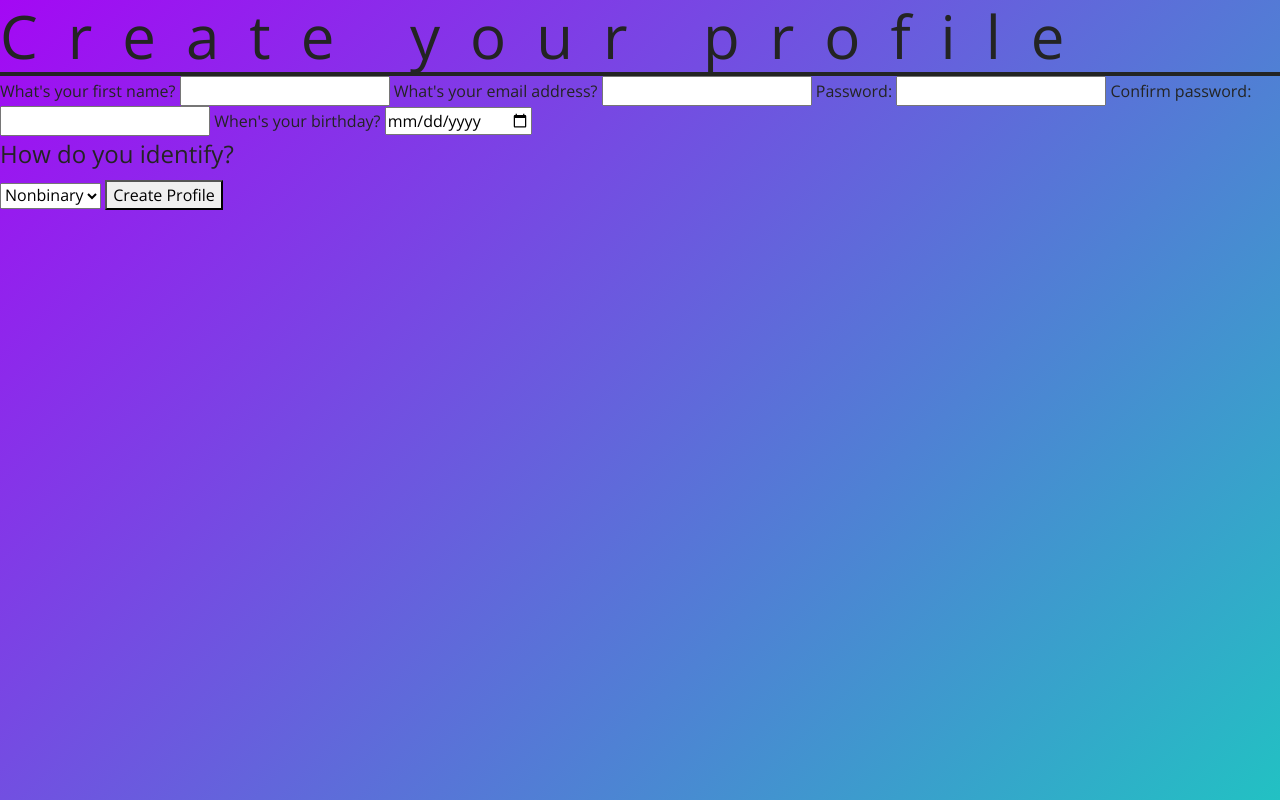
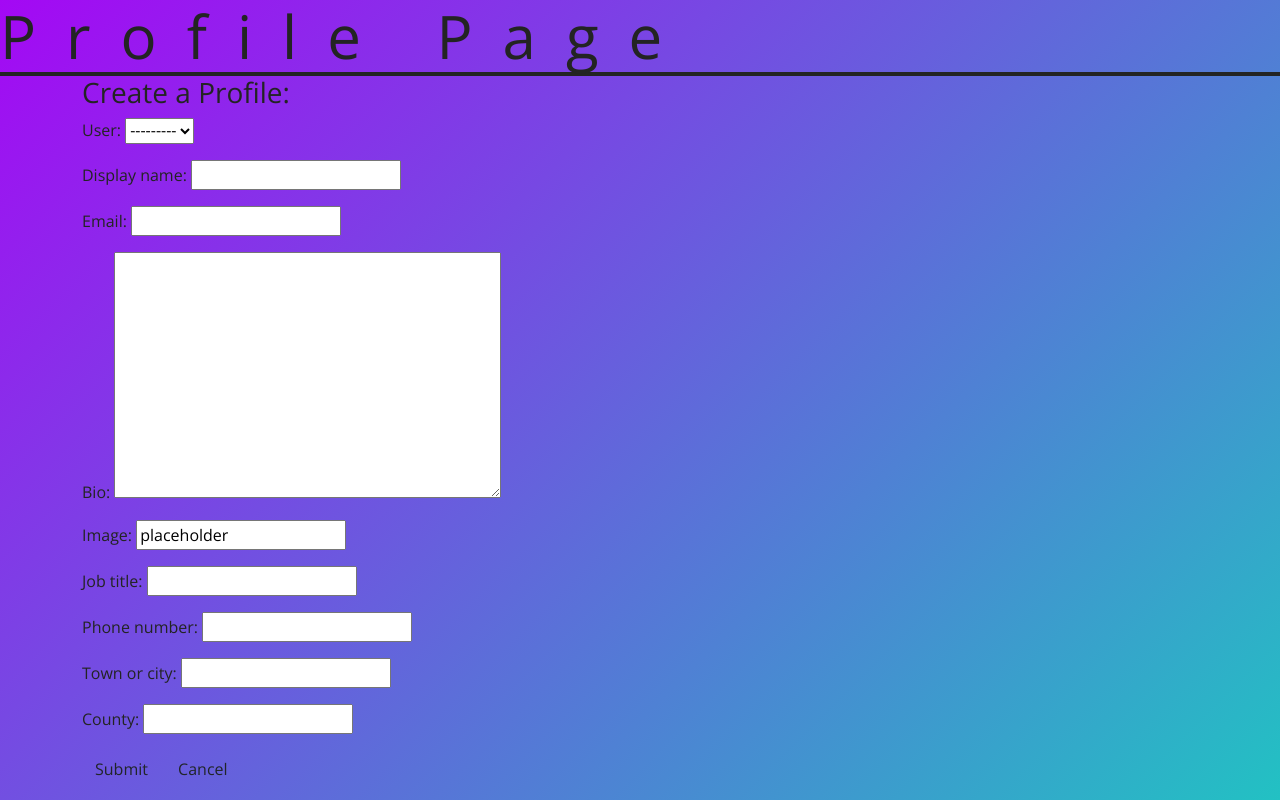
Before and after one commit to lexach91/DateLoc, a Django app: template profiles/templates/profiles/create_profile.html in a window 1280 px wide. Run offline with Django 3.2, Linux system fonts and the light colour scheme; the template is opened without the code that fills it: values that come from a table or form of the project are taken from there, others are empty.

Commit message:
Addprofile page useer only sees their profile

```diff
--- a/profiles/templates/profiles/create_profile.html
+++ b/profiles/templates/profiles/create_profile.html
@@ -1,41 +1,16 @@
+{% extends 'base.html' %}
+{% load static %}
 
-{%extends 'base.html'%}
 {% block content %}
-    <h1>Create your profile</h1>
-    <form action="#" method="post">
 
-        <label for="fname">What's your first name?</label>
-        <input type="text" name="fname" id="fname" required>
+<h1>Profile Page</h1>
 
-        <label for="email">What's your email address?</label>
-        <input type="email" name="email" id="email" required>
-
-        <label for="password">Password:</label>
-        <input type="password" name="password" id="password" required>
-
-        <label for="confirm-password">Confirm password:</label>
-        <input type="password" name="confirm-password" id="confirm-password" required>
-
-        <label for="dob">When's your birthday?</label min="2004-02-24" required>
-        <input type="date" name="dob" id="dob">
-        <fieldset>
-            <legend>How do you identify?</legend>
-            <select name="gender" id="gender">
-                <option value="nonbinary">Nonbinary</option>
-                <br>
-                <option value="woman">Woman</option>
-                <br>
-                <option value="man">Man</option>
-                <br>
-                <option value="other">Other</option>
-                <br>
-            </select>
-            <div id="ifYes" style="display: none;">
-                <label for="other-gender">How do you identify?</label>
-                <input type="text" id="other-gender" name="gender">
-            </div>
-
-            <button type="submit">Create Profile</button>
-        </fieldset>
+<section class="profile-card-container container">
+    <h3>Create a Profile:</h3>
+    <form method="post" enctype="multipart/form-data" class="profile-form">
+        {{ form.as_p }}
+        {% csrf_token %}
+        <button type="submit" class="btn">Submit</button>
+        <a class="btn" href="">Cancel</a>
     </form>
-{% endblock %}
+    {% endblock %}
--- a/profiles/templates/profiles/profiles_list.html
+++ b/profiles/templates/profiles/profiles_list.html
@@ -5,6 +5,7 @@
 
     <h1>Profile Page</h1>
     {% for profile in object_list %}
+        {% if user.id == profile.user.id %}
             </br>
             <!--Member bio-->
             <div class="card-container">
@@ -26,6 +27,6 @@
                 </div>
                 <hr>
             </div>
-
+        {% endif %}
     {% endfor %}
 {% endblock %}
--- a/profiles/views.py
+++ b/profiles/views.py
@@ -1,6 +1,7 @@
 from django.shortcuts import render, get_object_or_404
 from django.views.generic.edit import CreateView, DeleteView, UpdateView
 from django.views.generic import DetailView, ListView
+from django.contrib.messages.views import SuccessMessageMixin
 from django.urls import reverse_lazy, reverse
 
 from .models import UserProfile
@@ -22,7 +23,7 @@ def profile(request):
 class ProfileCreateView(CreateView):
     '''Profile Detail view'''
     model = UserProfile
-    template_name = 'profiles/create_profiles.html'
+    template_name = 'profiles/create_profile.html'
     fields = "__all__"
     success_message = "Profile created"
     success_url = reverse_lazy('profile')
```
Also changed, not shown: profiles/templates/profiles/create_profiles.html (deleted, +0 -16 lines). Lines whose indentation alone changed are shown as unchanged.
